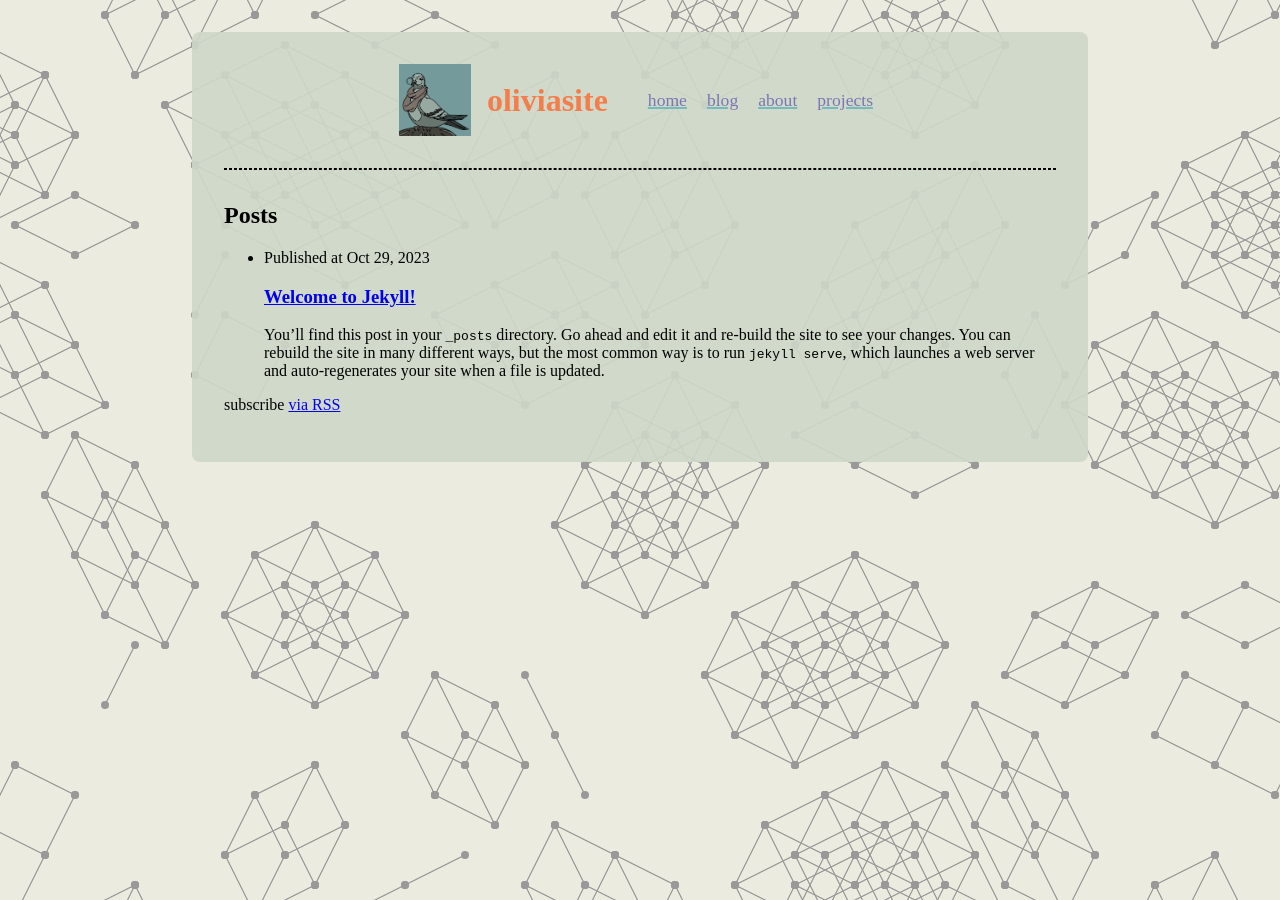
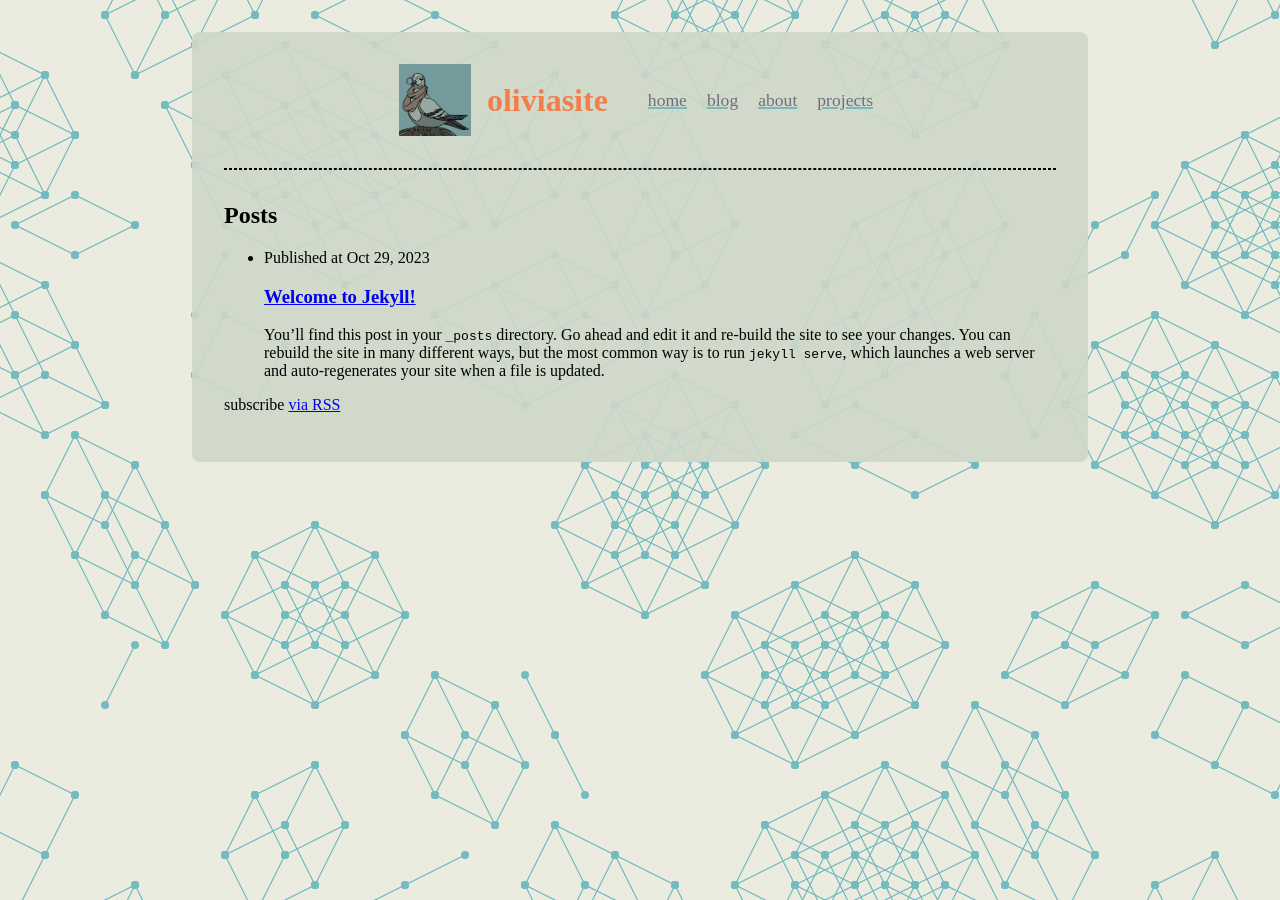
Before and after one commit to RocketRace/rocketrace.github.io, a Jekyll site: the page built from index.md, in a window 1280 px wide. Built offline with Jekyll 4.4.1, drawn with Linux system fonts in a browser that asks for light colours.

Commit message:
put css variables in a jekyll data file

```diff
--- a/_layouts/default.html
+++ b/_layouts/default.html
@@ -12,6 +12,13 @@
     {%- endif -%}
     {%- feed_meta -%}
     <script src="{{ "/assets/scripts/canvas.js" | relative_url }}"></script>
+    <script>
+      COLORS = {
+        {% for color in site.data.colors %}
+        "{{ color.name }}": "{{ color.hex }}",
+        {% endfor %}
+      }
+    </script>
   </head>
   <body>
     <canvas id="canvas">
--- a/assets/main.scss
+++ b/assets/main.scss
@@ -1,20 +1,12 @@
 ---
 ---
-// for vscode not to freak out about syntax
-.unused {
-  display: none;
-}
-// variables
-$bright: #EBEBE0;
-$light: #CED7C8;
-$grey: #9BA8A1;
-$dim: #6B766F;
-$dark: #313433;
-
-$vibrant-violet: #7B76B3;
-$vibrant-blue: #73BBBF;
-$coral-pop: #F47E4B;
-
+// vscode HATES liquid
+// this lets me use the color variables in css
+// as well as elsewhere in the page content,
+// e.g. in a <canvas>
+{% for color in site.data.colors %}
+${{ color.name }}: {{ color.hex }};
+{% endfor %}
 // site header
 .nav-header {
   display: flex;
@@ -36,20 +28,20 @@ $coral-pop: #F47E4B;
   margin-right: 1rem;
 }
 .nav-title {
-  color: $coral-pop;
+  color: $coralpop;
   margin-right: 2rem;
   font-size: 2rem;
 }
 .nav-link {
   margin: 0 0.5rem;
   font-size: 0.8rem;
-  color: $vibrant-violet;
-  text-decoration-color: $vibrant-blue;
+  color: $vibrantviolet;
+  text-decoration-color: $vibrantblue;
   text-decoration-thickness: 2px;
   font-size: 1.1rem;
 }
 .nav-link:hover {
-  color: $vibrant-blue
+  color: $vibrantblue
 }
 
 // Disable scrollbars and
--- a/assets/scripts/canvas.js
+++ b/assets/scripts/canvas.js
@@ -1,8 +1,9 @@
 "use strict";
+let COLORS;
 const main = () => {
     const CANVAS_ELEMENT_ID = "canvas";
-    const LINE_COLOR = "#999999";
-    const POINT_COLOR = "#999999";
+    const LINE_COLOR = COLORS.vibrantblue;
+    const POINT_COLOR = COLORS.vibrantblue;
     const KEY = [0, 12, 15, 20, 24, 30, 36, 40, 45, 48, 60];
     const GRID_SCALE = 60;
     const VISUAL_SCALE = 0.5;
--- a/assets/scripts/canvas.ts
+++ b/assets/scripts/canvas.ts
@@ -1,8 +1,9 @@
+let COLORS: {[s in string]: string};
 const main = () => {
   const CANVAS_ELEMENT_ID = "canvas";
 
-  const LINE_COLOR = "#999999";
-  const POINT_COLOR = "#999999";
+  const LINE_COLOR = COLORS.vibrantblue;
+  const POINT_COLOR = COLORS.vibrantblue;
 
   const KEY = [0, 12, 15, 20, 24, 30, 36, 40, 45, 48, 60] as const;
   const GRID_SCALE = 60;
```
Also changed, not shown: _data/colors.yaml (added, +16 -0 lines).
